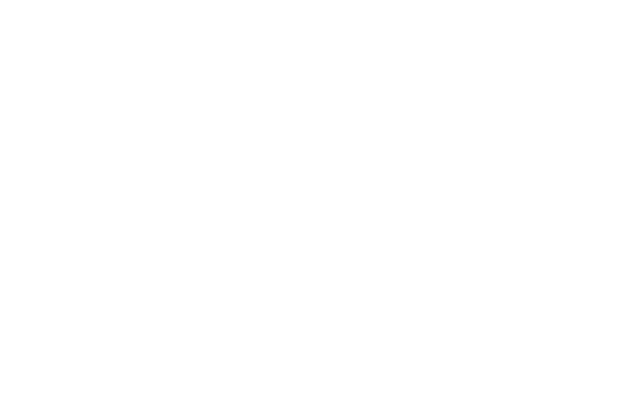
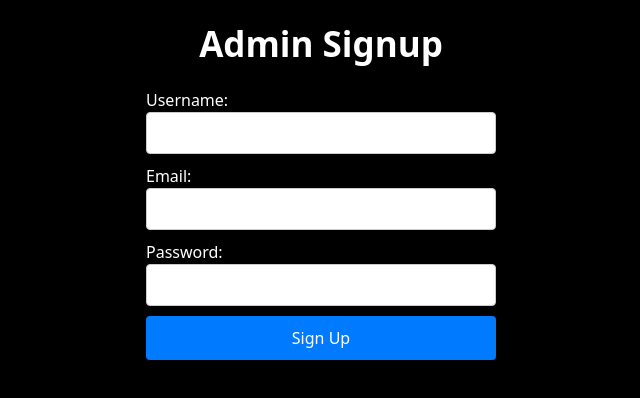
Before and after one commit to Fakhra99/SchoolManagementSystem, a React (Create React App) app in the folder frontend/: page / in a window 1280 px wide. Shown: the top 398 px of the page, without its empty margins (319-959 px from the left). Built offline with nearby package versions, Linux system fonts and the light colour scheme.

Commit message:
Signup added

```diff
--- a/frontend/src/App.js
+++ b/frontend/src/App.js
@@ -1,10 +1,12 @@
 import React from "react";
+import AdminSignupForm from "./Components/signup/AdminSignup";
+
 // import components here
 
 function App() {
   return (
     <>
-      {/* render components here */}
+      <AdminSignupForm />
     </>
   );
 }
--- /dev/null
+++ b/frontend/src/Components/signup/AdminSignup.css
@@ -0,0 +1,47 @@
+body{
+    background-color: black;
+}
+.form-container {
+    width: 350px;
+    margin: 0 auto;
+    color: white;
+
+  }
+
+  .form-container h2 {
+    text-align: center;
+    font-size: 35px;
+    font-weight: bold;
+    margin-top: 5%;
+    padding-bottom: 5%;
+  }
+
+  .form-container form {
+    display: flex;
+    flex-direction: column;
+  }
+
+  .form-container label {
+    margin-bottom: 5px;
+  }
+
+  .form-container input {
+    width: 100%; /* Set the width to 100% to fill the container */
+    padding: 8px;
+    margin-bottom: 10px;
+    border: 1px solid #ccc;
+    border-radius: 4px;
+  }
+
+  .form-container button {
+    padding: 10px;
+    background-color: #007bff;
+    color: #fff;
+    border: none;
+    border-radius: 4px;
+    cursor: pointer;
+  }
+
+  .form-container button:hover {
+    background-color: #0056b3;
+  }
--- /dev/null
+++ b/frontend/src/Components/signup/AdminSignup.jsx
@@ -0,0 +1,65 @@
+import React, { useState } from 'react';
+import './AdminSignup.css'; // Import the CSS file
+
+const AdminSignupForm = () => {
+  const [formData, setFormData] = useState({
+    username: '',
+    email: '',
+    password: ''
+  });
+
+  const handleChange = (e) => {
+    setFormData({ ...formData, [e.target.name]: e.target.value });
+  };
+
+  const handleSubmit = (e) => {
+    e.preventDefault();
+    // Handle form submission (e.g., send data to backend)
+    console.log(formData); // For demonstration purposes
+    // You can perform form validation and send data to backend here
+  };
+
+  return (
+    <div className="form-container">
+      <h2>Admin Signup</h2>
+      <form onSubmit={handleSubmit}>
+        <div>
+          <label htmlFor="username">Username:</label>
+          <input
+            type="text"
+            id="username"
+            name="username"
+            value={formData.username}
+            onChange={handleChange}
+            required
+          />
+        </div>
+        <div>
+          <label htmlFor="email">Email:</label>
+          <input
+            type="email"
+            id="email"
+            name="email"
+            value={formData.email}
+            onChange={handleChange}
+            required
+          />
+        </div>
+        <div>
+          <label htmlFor="password">Password:</label>
+          <input
+            type="password"
+            id="password"
+            name="password"
+            value={formData.password}
+            onChange={handleChange}
+            required
+          />
+        </div>
+        <button type="submit">Sign Up</button>
+      </form>
+    </div>
+  );
+};
+
+export default AdminSignupForm;
```
